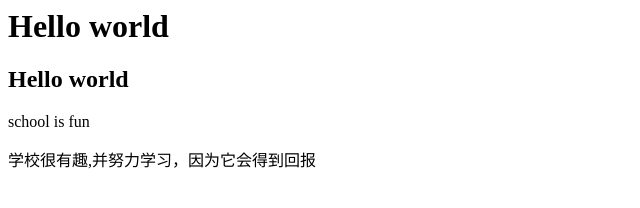
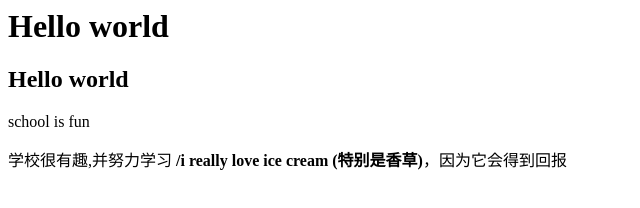
Before and after one commit to agfs-kamoah/agfs-kamoah.github.io, a plain HTML site: page index.html in a window 1280 px wide. Shown: the whole page, without its empty margins (0-640 px from the left). Drawn offline with Linux system fonts and the light colour scheme.

Commit message:
Update index.html

```diff
--- a/index.html
+++ b/index.html
@@ -1,4 +1,4 @@
 <h1>Hello world</h1>
 <h2>Hello world</h2>
 <p>school is fun</p>
-<p>学校很有趣,并努力学习，因为它会得到回报</p>
+<p>学校很有趣,并努力学习 <b>/i really love ice cream (特别是香草)</b>，因为它会得到回报</p>
```
